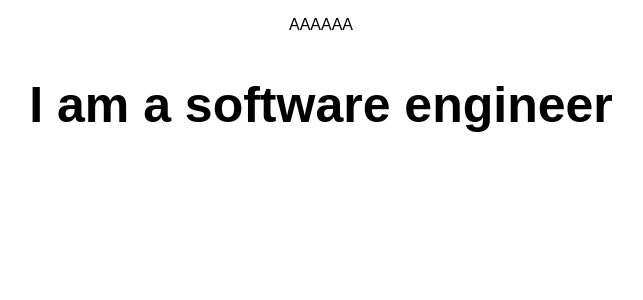
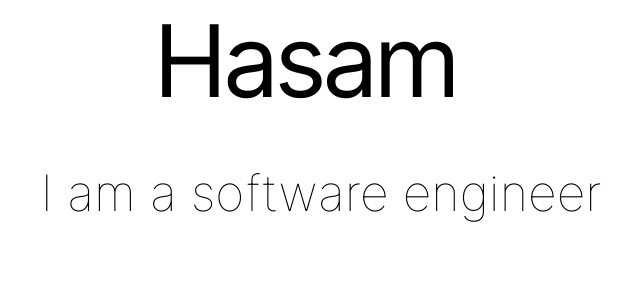
Before and after one commit to HasmH/another-playground, a React (Create React App) app in the folder hasam/: page / in a window 1280 px wide. Shown: the top 300 px of the page, without its empty margins (319-962 px from the left). Built offline with nearby package versions, Linux system fonts and the light colour scheme.

Commit message:
Typing animation + Global Fonts

```diff
--- a/hasam/package.json
+++ b/hasam/package.json
@@ -10,6 +10,7 @@
     "react-dom": "^18.2.0",
     "react-router-dom": "^6.10.0",
     "react-scripts": "5.0.1",
+    "react-simple-typewriter": "^5.0.1",
     "web-vitals": "^2.1.4"
   },
   "scripts": {
--- a/hasam/src/App.js
+++ b/hasam/src/App.js
@@ -1,5 +1,4 @@
 import './App.css';
-import StylePlayground from './components/StylePlayground/StylePlayground';
 import Intro from './components/Intro/Intro';
 function App() {
   return (
--- a/hasam/src/components/Intro/Intro.js
+++ b/hasam/src/components/Intro/Intro.js
@@ -1,5 +1,5 @@
 import './Intro.style.css';
-import TypeWriter from '../TypeWriter/TypeWriter';
+import { Typewriter } from 'react-simple-typewriter';
 
 /**
  * Component that takes in a name and tag line, and animates in typing way
@@ -8,8 +8,15 @@ import TypeWriter from '../TypeWriter/TypeWriter';
 function Intro() {
     return(
         <div>
-            <div>
-                <TypeWriter></TypeWriter>
+            <div className='intro-heading'>
+                <Typewriter
+                    words={['H', 'Ha', 'Has', 'Hasa', 'Hasam']}
+                    loop
+                    cursor
+                    cursorStyle='|'
+                    typeSpeed={70}
+                    deleteSpeed={50}
+                />
             </div>
             <div>
                 <h2 className="intro-subheading">I am a software engineer</h2>
--- a/hasam/src/components/Intro/Intro.style.css
+++ b/hasam/src/components/Intro/Intro.style.css
@@ -1,7 +1,9 @@
 .intro-heading {
     font-size: 100px;
+    font-weight: 400;
 }
 
 .intro-subheading {
     font-size: 50px;
+    font-weight: 100;
 }
--- a/hasam/src/index.css
+++ b/hasam/src/index.css
@@ -1,6 +1,8 @@
+@import url('https://fonts.googleapis.com/css2?family=Inter+Tight:wght@100;400;600&display=swap');
+
 body {
   margin: 0;
-  font-family: -apple-system, BlinkMacSystemFont, 'Segoe UI', 'Roboto', 'Oxygen',
+  font-family: 'Inter Tight' -apple-system, BlinkMacSystemFont, 'Segoe UI', 'Roboto', 'Oxygen',
     'Ubuntu', 'Cantarell', 'Fira Sans', 'Droid Sans', 'Helvetica Neue',
     sans-serif;
   -webkit-font-smoothing: antialiased;
@@ -11,3 +13,7 @@ code {
   font-family: source-code-pro, Menlo, Monaco, Consolas, 'Courier New',
     monospace;
 }
+
+* {
+  font-family: 'Inter Tight';
+}
```
Also changed, not shown: 1 other file (tests, documents, lock files or other folders).
